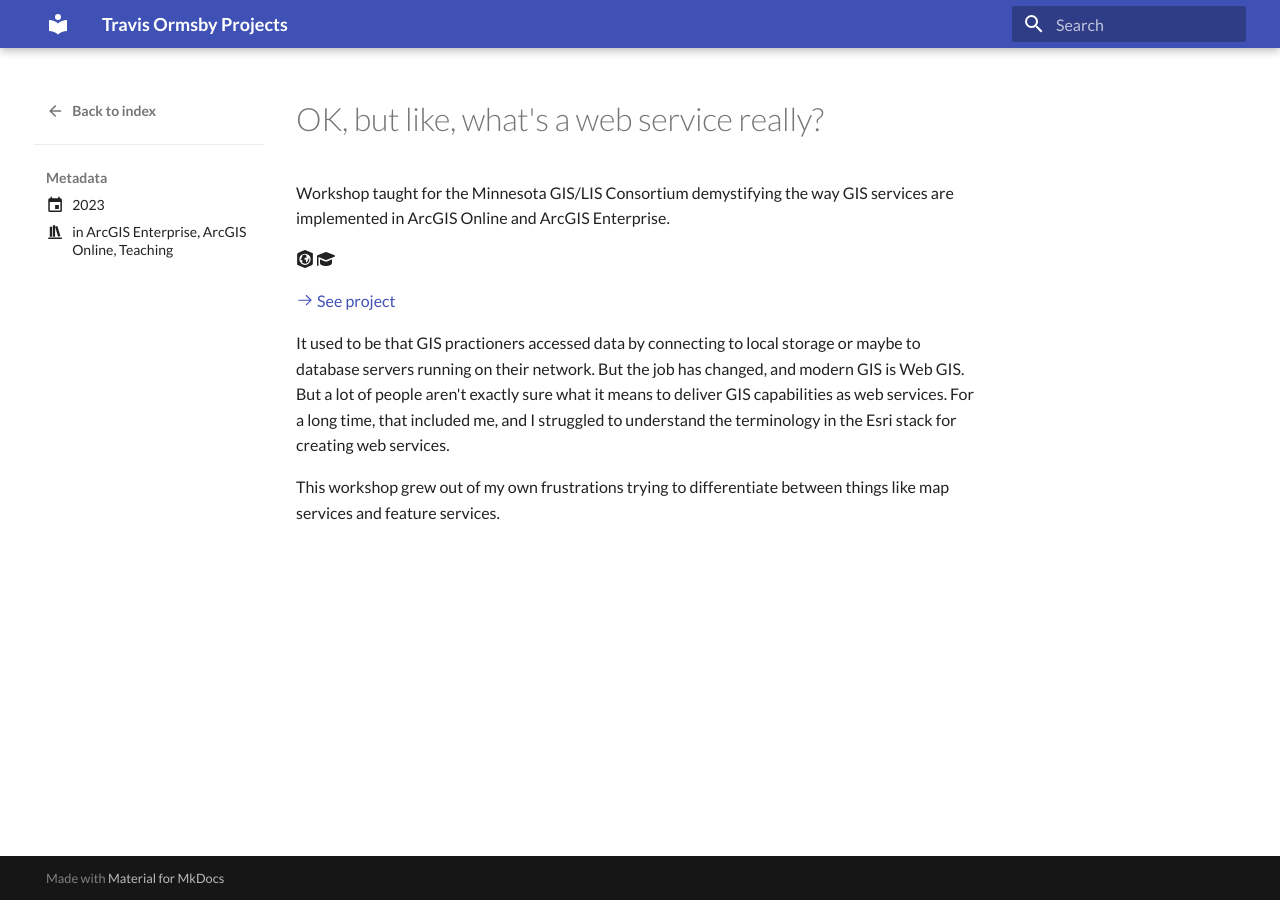
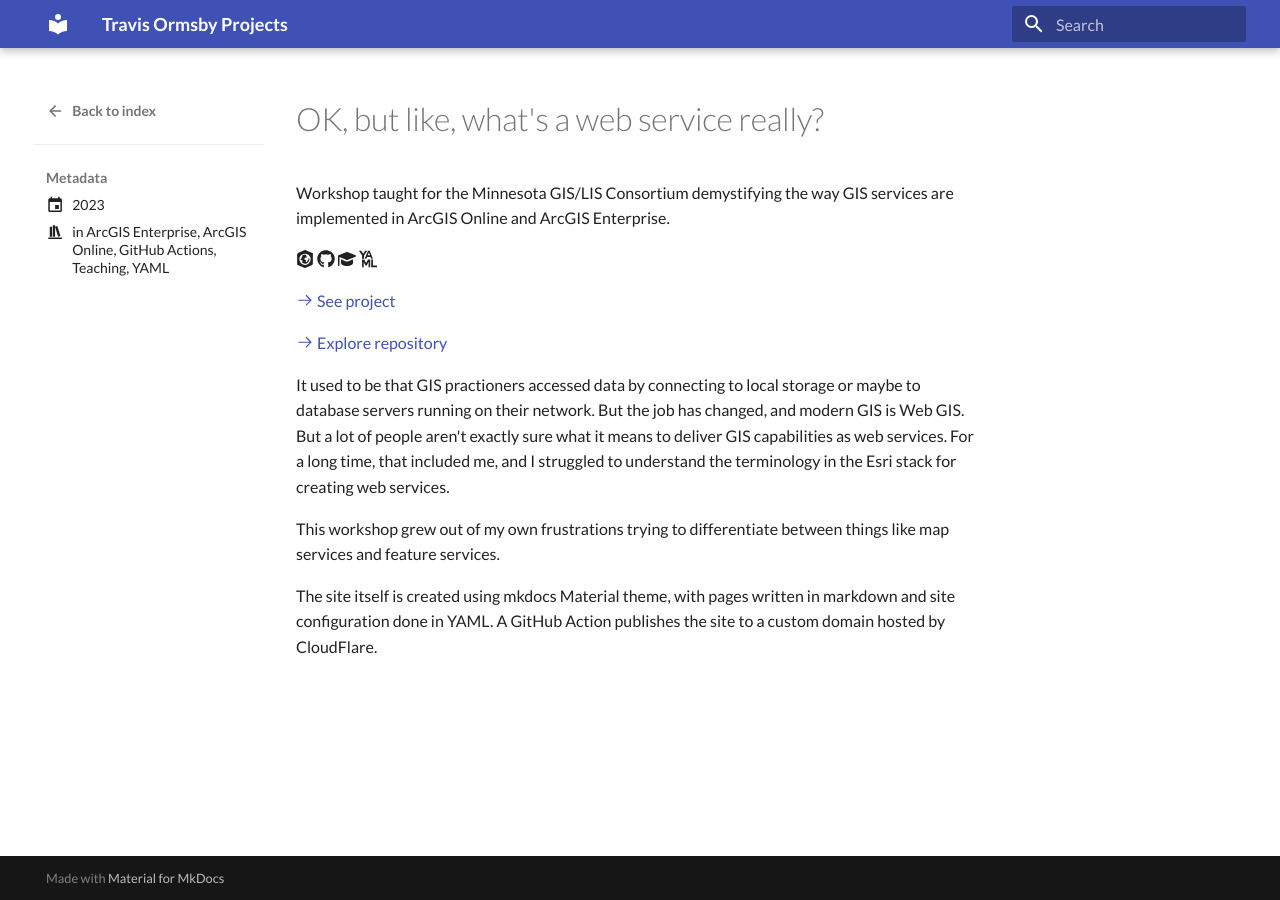
Before and after one commit to travisormsby/travisormsby.github.io, an MkDocs documentation site: the page built from docs/posts/2023/web-service.md, in a window 1280 px wide. Built offline with MkDocs 1.6.1 and Material for MkDocs 9.7.7, drawn with Linux system fonts in a browser that asks for light colours.

Commit message:
update content

```diff
--- a/docs/posts/2023/web-service.md
+++ b/docs/posts/2023/web-service.md
@@ -4,7 +4,9 @@
 categories:
   - ArcGIS Enterprise
   - ArcGIS Online
+  - GitHub Actions
   - Teaching
+  - YAML
 ---
 
 # OK, but like, what's a web service really?
@@ -12,12 +14,18 @@
 Workshop taught for the Minnesota GIS/LIS Consortium demystifying the way GIS services are implemented in ArcGIS Online and ArcGIS Enterprise.
 
 :simple-arcgis:
+:fontawesome-brands-github:
 :fontawesome-solid-graduation-cap:
+:simple-yaml:
 
 [:octicons-arrow-right-24: See project](https://projects.travisormsby.com/web-service){:target="_blank"}
+
+[:octicons-arrow-right-24: Explore repository](https://github.com/travisormsby/web-service){:target="_blank"}
 
 <!-- more -->
 
 It used to be that GIS practioners accessed data by connecting to local storage or maybe to database servers running on their network. But the job has changed, and modern GIS is Web GIS. But a lot of people aren't exactly sure what it means to deliver GIS capabilities as web services. For a long time, that included me, and I struggled to understand the terminology in the Esri stack for creating web services.
 
 This workshop grew out of my own frustrations trying to differentiate between things like map services and feature services.
+
+The site itself is created using mkdocs Material theme, with pages written in markdown and site configuration done in YAML. A GitHub Action publishes the site to a custom domain hosted by CloudFlare.
```
Also changed, not shown: docs/posts/2024/portfolio.md (added, +20 -0 lines), docs/posts/2024/python-ai.md (+6 -0 lines), docs/posts/2024/resume.md (added, +28 -0 lines).
